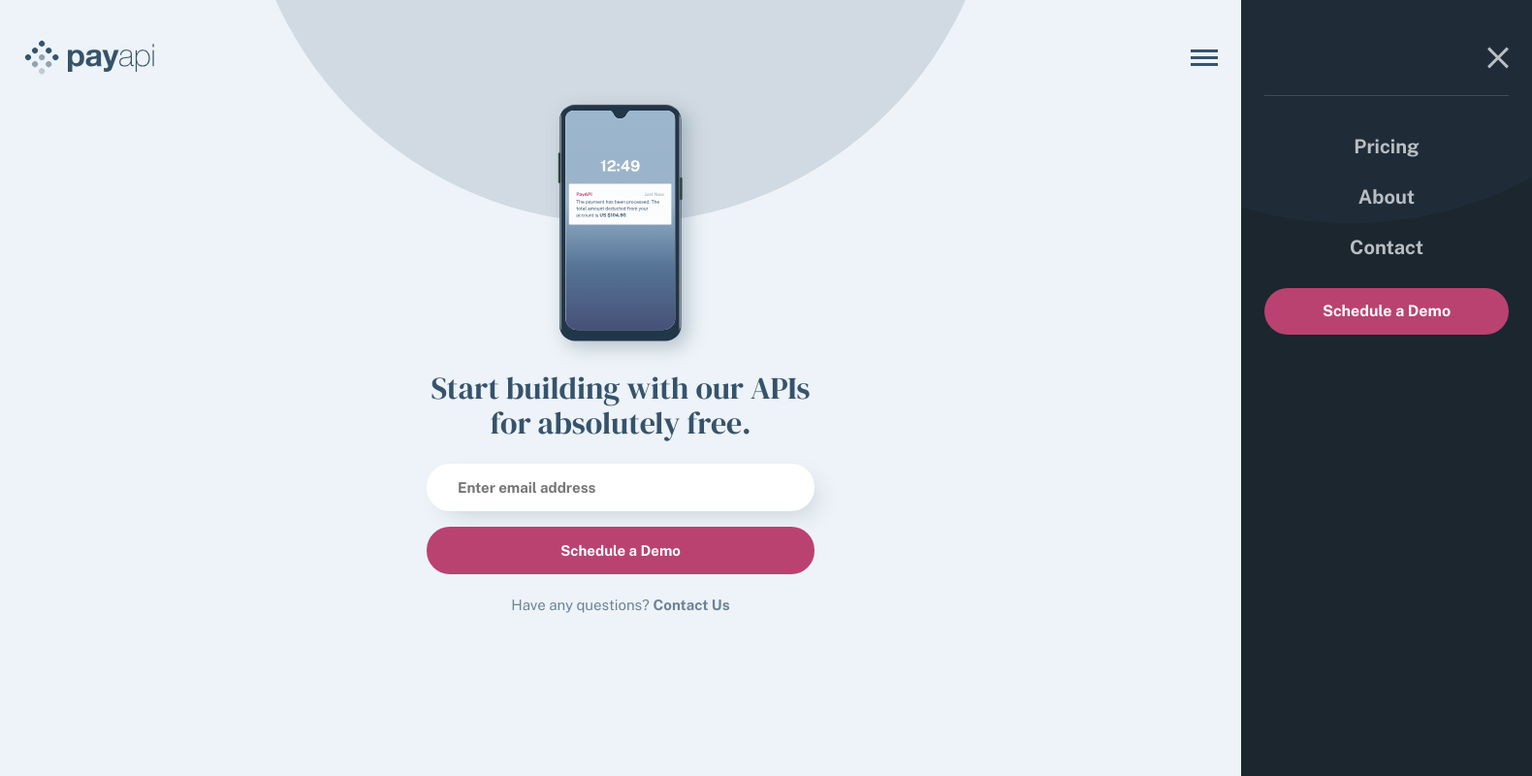
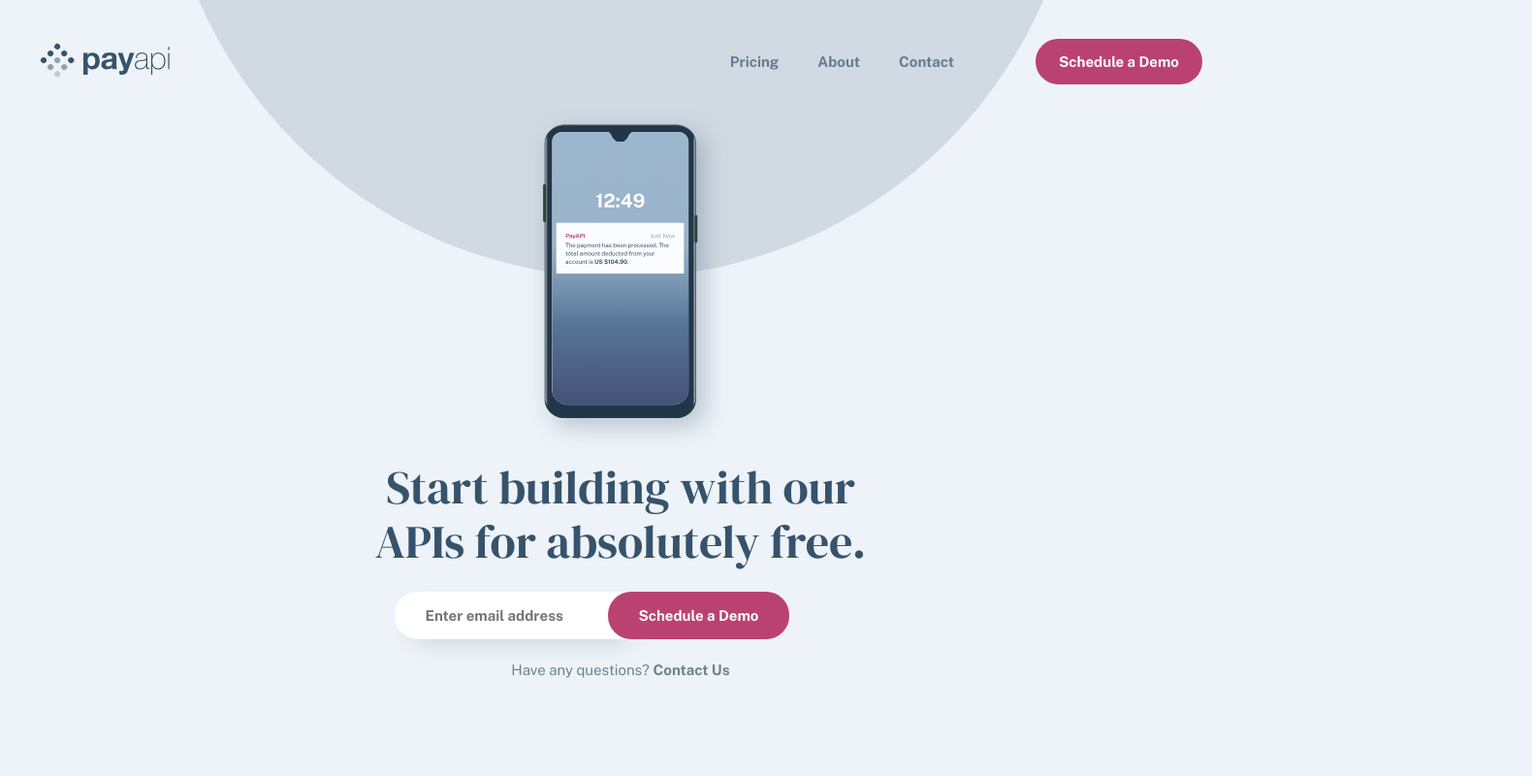
Before and after one commit to daniel-sebastian-buhaianu/fm-payapi, a plain HTML site: page home.html in a window 1280 px wide. Shown: the whole page at 97% size, 1580 px wide, since content can reach past the window. Drawn offline with nearby package versions, Linux system fonts and the light colour scheme.

Commit message:
Style header for tablet

```diff
--- a/home.html
+++ b/home.html
@@ -30,7 +30,14 @@
                         <a class="call-to-action" href="#">Schedule a Demo</a>
                     </div>
                 </div>
-                <div class="desktop"></div>
+                <div class="desktop">
+                    <ul>
+                        <li><a href="#">Pricing</a></li>
+                        <li><a href="#">About</a></li>
+                        <li><a href="#">Contact</a></li>
+                    </ul>
+                    <a class="call-to-action" href="#">Schedule a Demo</a>
+                </div>
             </div>
         </nav>
         <section>
--- a/scss/home.scss
+++ b/scss/home.scss
@@ -81,7 +81,7 @@ header {
                         background-color: #BA4270;
                         padding: 16px 32px;
                         border-radius: 24px;
-                        font-size: 16px;
+                        font-size: 15px;
                         font-weight: bold;
                         font-family: 'Public Sans', sans-serif;
                         color: #FBFCFE;
@@ -170,3 +170,86 @@ header {
         }
     }
 }
+
+@media (min-width: 768px) {
+    header {
+        padding-left: 40px;
+        padding-right: 40px;
+        background-size: 949px;
+        background-position: center -663px;
+        nav {
+            margin-bottom: 8px;
+            .menu {
+                .mobile {
+                    display: none;
+                }
+                .desktop {
+                    display: flex;
+                    align-items: center;
+                    margin-left: 64px;
+                    ul {
+                        display: flex;
+                        margin-right: 84px;
+                        li {
+                            margin-right: 40px;
+                            &:last-child {
+                                margin-right: 0;
+                            }
+                            a {
+                                font-family: 'Public Sans', sans-serif;
+                                font-size: 15px;
+                                font-weight: bold;
+                                color: #657c8f;
+                                &:hover {
+                                    color: #36536B;
+                                }
+                            }
+                        }
+                    }
+                    .call-to-action {
+                        background-color: #BA4270;
+                        padding: 16px 24px;
+                        border-radius: 24px;
+                        font-size: 15px;
+                        font-weight: bold;
+                        font-family: 'Public Sans', sans-serif;
+                        color: #FBFCFE;
+                        &:hover {
+                            background-color: #DA6D97;
+                        }
+                    }
+                }
+            }
+        }
+        section {
+            max-width: 507px;
+            .image {
+                img {
+                    --width: 253.83px;
+                }
+            }
+            article {
+                h1 {
+                    font-size: 48px;
+                    line-height: 56px;
+                }
+                form {
+                    flex-direction: row;
+                    .item {
+                        margin: 0;
+                        &:first-child {
+                            margin-left: 20px;
+                            input {
+                                border-top-right-radius: 0;
+                                border-bottom-right-radius: 0;
+                            }
+                        }
+                        &:last-child {
+                            margin-left: -20px;
+                        }
+                    }
+                }
+            }
+        }
+    }
+}
```
Also changed, not shown: css/home.css, 1 other file.
